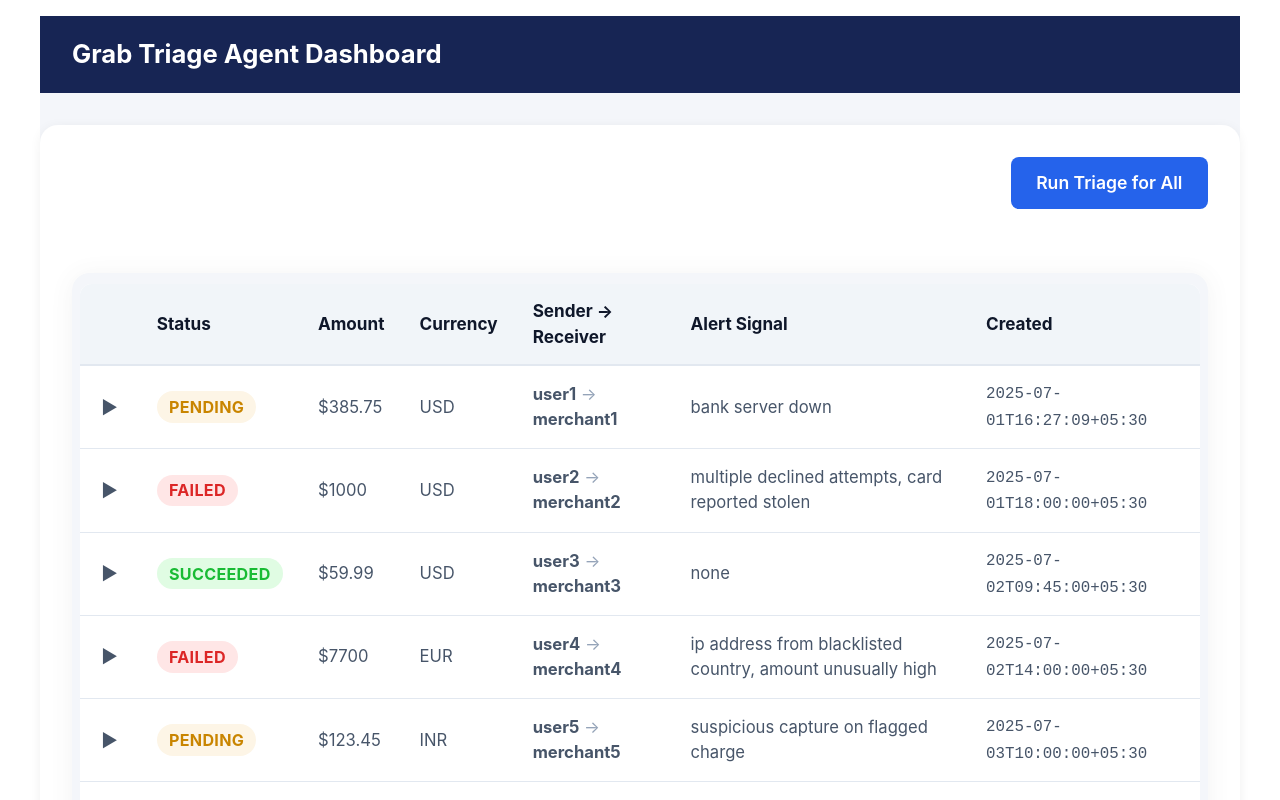
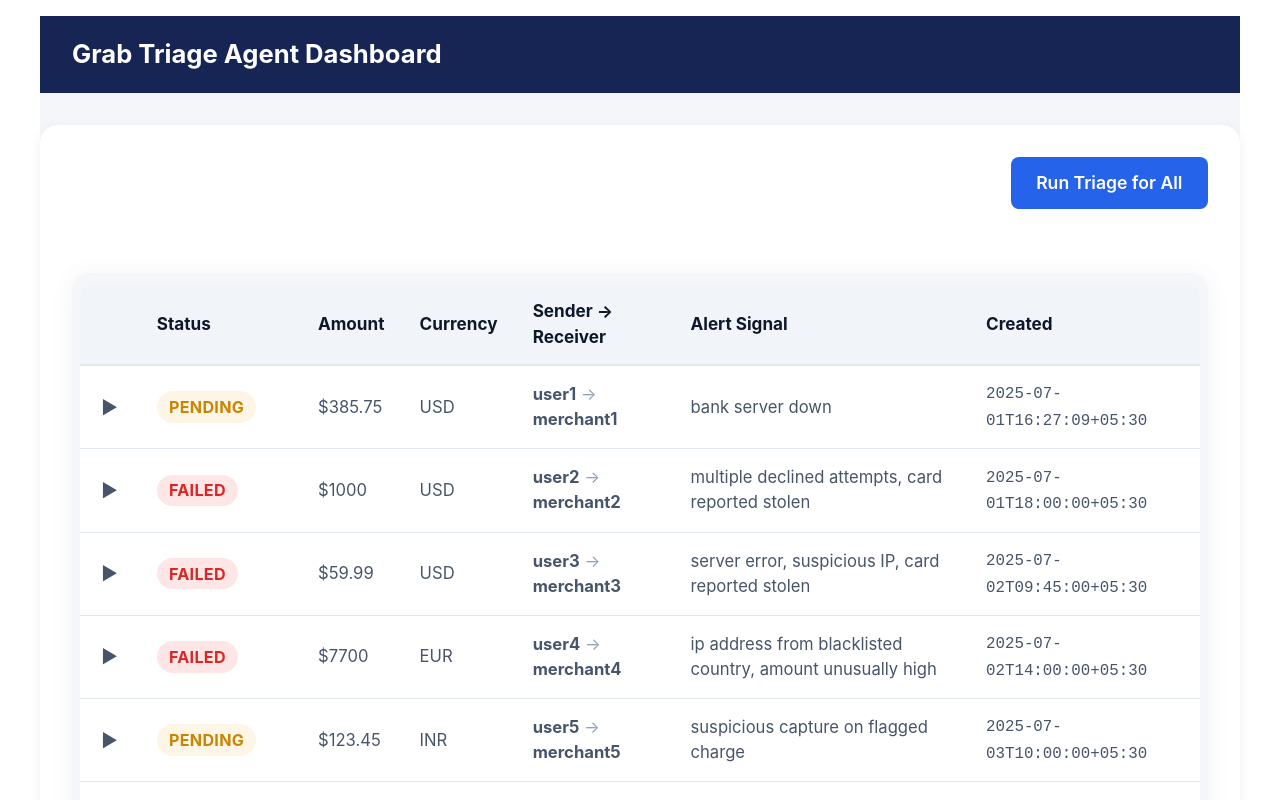
Before and after one commit to swapnilxi/grab-hack, a Next.js app in the folder frontend/: page /gta in a window 1280 px wide. Shown: the top 800 px of the page. Built offline with nearby package versions, Linux system fonts and the light colour scheme.

Commit message:
updated-data

```diff
--- a/frontend/src/app/components/IncidentTable/IncidentData.json
+++ b/frontend/src/app/components/IncidentTable/IncidentData.json
@@ -36,10 +36,10 @@
     "transaction_id": "0xb98c938e1ae56d41162d0e64cd7c76543b01f1504a653dbef0ae1e44999de223",
     "request_id": "0x78ad832d9384937fd52028787f2721cb14616f1ffa8a44319a5958d22b18b488",
     "charge_id": "0x900bce1f868c8bae75b4bef7b5c2346a61158f4b5cdeb8c2a46ba40e93e67987",
-    "status": "SUCCEEDED",
+    "status": "FAILED",
     "currency": "USD",
     "metadata": {
-      "error_detection_signal": "none"
+      "error_detection_signal": "server error, suspicious IP, card reported stolen"
     },
     "created_at": "2025-07-02T09:45:00+05:30",
     "updated_at": "2025-07-02T09:45:02+05:30"
--- a/frontend/src/app/components/IncidentTable/IncidentTable.jsx
+++ b/frontend/src/app/components/IncidentTable/IncidentTable.jsx
@@ -274,7 +274,7 @@
                             (() => { console.log('agentResponse:', state.agentResponse); return null; })()
                           )}
                           {state.agentResponse && !state.agentLoading && (
-                            <div style={{ margin: '12px 0', padding: '10px 16px', background: '#f1f5f9', borderRadius: 8, color: '#2563eb', fontWeight: 600 }}>
+                            <div style={{ margin: '12px 0', padding: '10px 16px', background: '#f1f5f9', borderRadius: 8, color: '#01b04e', fontWeight: 600 }}>
                               {state.triage.triage_decision === 'healing' ? (
                                 <>
                                   <span>Healing completed. Action taken:</span> <span style={{ color: '#0f172a' }}>{state.agentResponse.recommended_action || 'N/A'}</span>
```
